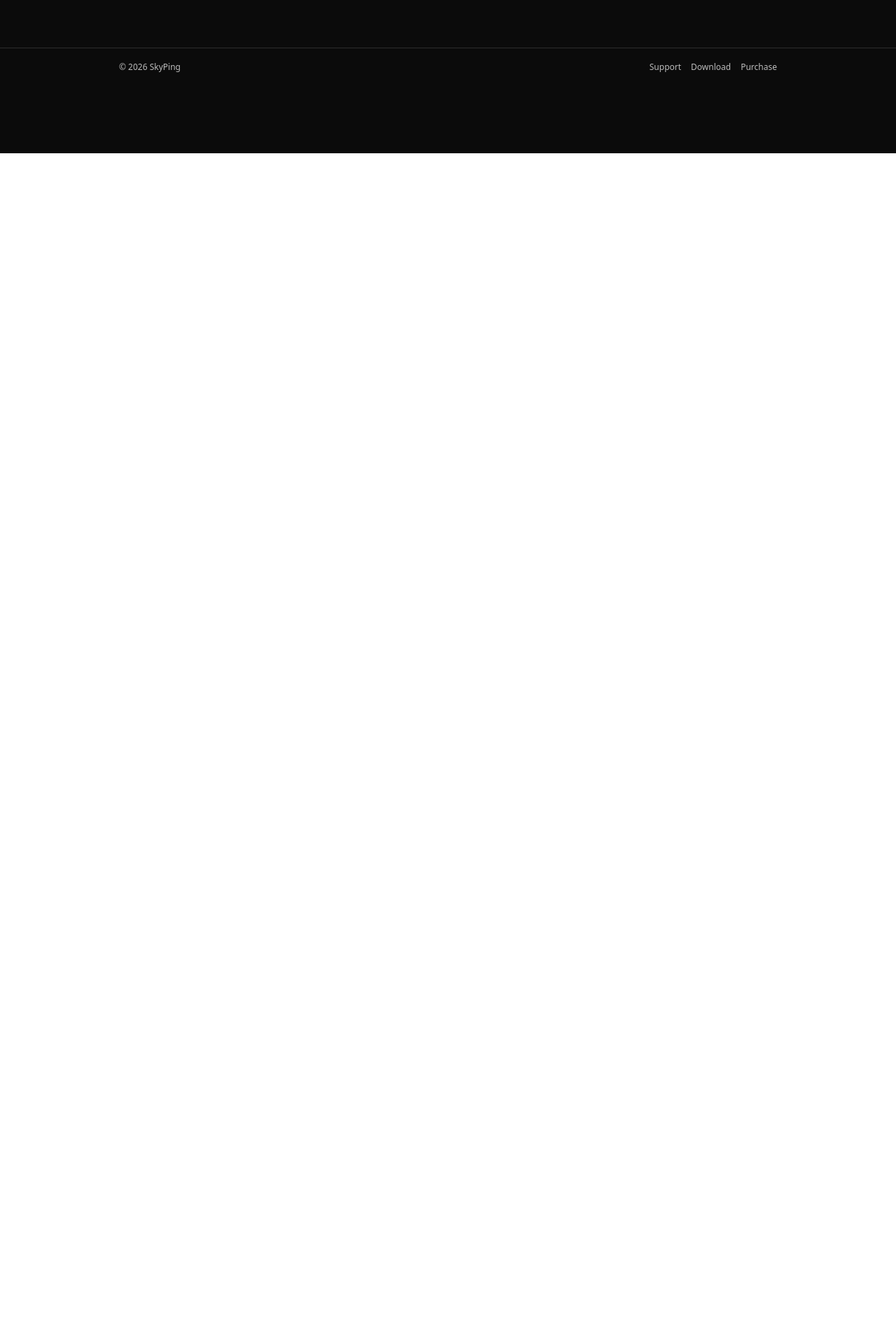
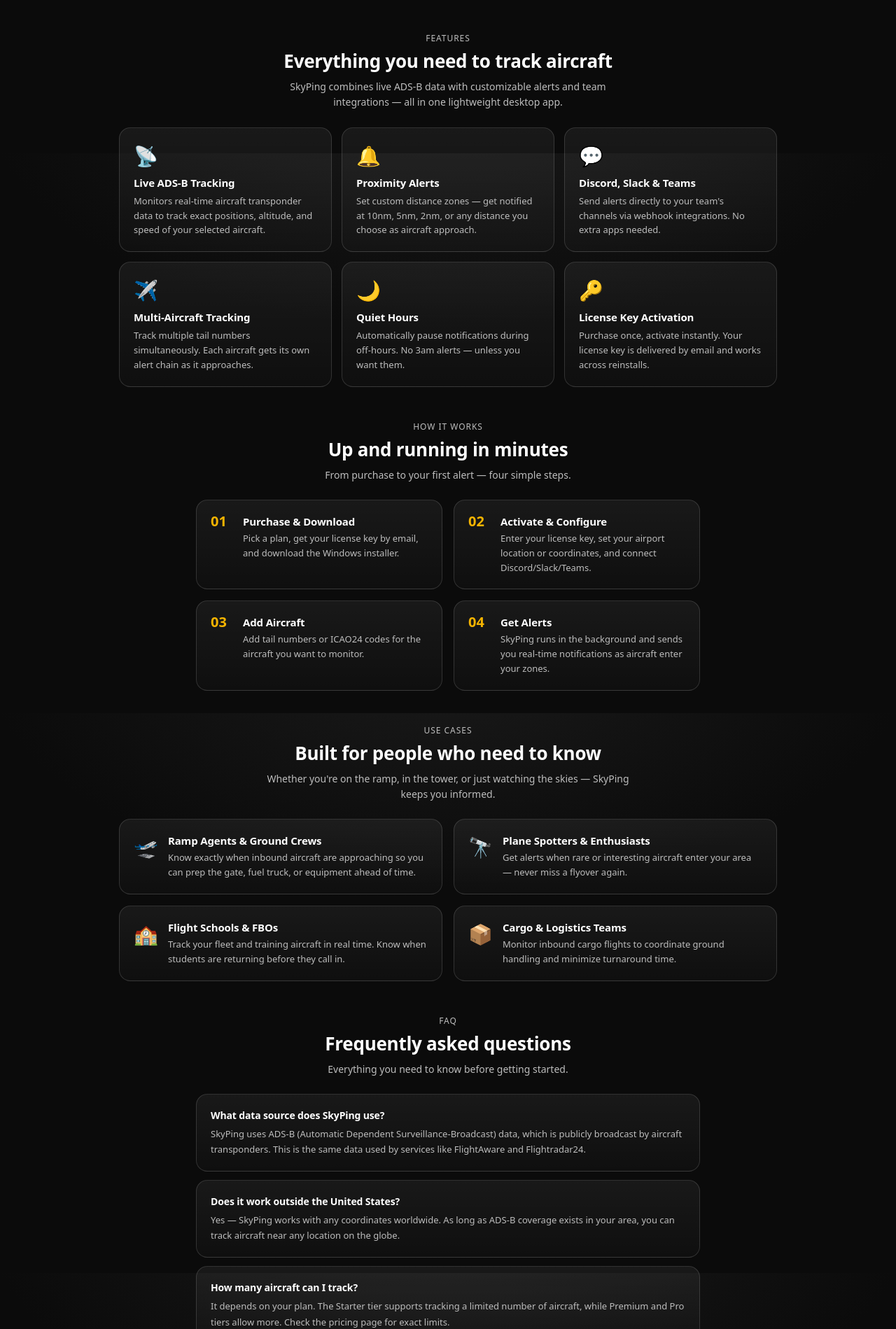
Before and after one commit to ShermR6/my-product-site, a Next.js app: page / in a window 1280 px wide. Shown: the part 581-2480 px from the top of the page at 70% size. Before the commit the page ends 800 px from the top, so only its background shows below. Built offline with nearby package versions, Linux system fonts and the light colour scheme; no server answers.

Commit message:
Update page.tsx

```diff
--- a/app/page.tsx
+++ b/app/page.tsx
@@ -1,9 +1,124 @@
 // app/page.tsx
 import Link from "next/link";
+
+const features = [
+  {
+    icon: "📡",
+    title: "Live ADS-B Tracking",
+    desc: "Monitors real-time aircraft transponder data to track exact positions, altitude, and speed of your selected aircraft.",
+  },
+  {
+    icon: "🔔",
+    title: "Proximity Alerts",
+    desc: "Set custom distance zones — get notified at 10nm, 5nm, 2nm, or any distance you choose as aircraft approach.",
+  },
+  {
+    icon: "💬",
+    title: "Discord, Slack & Teams",
+    desc: "Send alerts directly to your team's channels via webhook integrations. No extra apps needed.",
+  },
+  {
+    icon: "✈️",
+    title: "Multi-Aircraft Tracking",
+    desc: "Track multiple tail numbers simultaneously. Each aircraft gets its own alert chain as it approaches.",
+  },
+  {
+    icon: "🌙",
+    title: "Quiet Hours",
+    desc: "Automatically pause notifications during off-hours. No 3am alerts — unless you want them.",
+  },
+  {
+    icon: "🔑",
+    title: "License Key Activation",
+    desc: "Purchase once, activate instantly. Your license key is delivered by email and works across reinstalls.",
+  },
+];
+
+const steps = [
+  {
+    num: "01",
+    title: "Purchase & Download",
+    desc: "Pick a plan, get your license key by email, and download the Windows installer.",
+  },
+  {
+    num: "02",
+    title: "Activate & Configure",
+    desc: "Enter your license key, set your airport location or coordinates, and connect Discord/Slack/Teams.",
+  },
+  {
+    num: "03",
+    title: "Add Aircraft",
+    desc: "Add tail numbers or ICAO24 codes for the aircraft you want to monitor.",
+  },
+  {
+    num: "04",
+    title: "Get Alerts",
+    desc: "SkyPing runs in the background and sends you real-time notifications as aircraft enter your zones.",
+  },
+];
+
+const faqs = [
+  {
+    q: "What data source does SkyPing use?",
+    a: "SkyPing uses ADS-B (Automatic Dependent Surveillance-Broadcast) data, which is publicly broadcast by aircraft transponders. This is the same data used by services like FlightAware and Flightradar24.",
+  },
+  {
+    q: "Does it work outside the United States?",
+    a: "Yes — SkyPing works with any coordinates worldwide. As long as ADS-B coverage exists in your area, you can track aircraft near any location on the globe.",
+  },
+  {
+    q: "How many aircraft can I track?",
+    a: "It depends on your plan. The Starter tier supports tracking a limited number of aircraft, while Premium and Pro tiers allow more. Check the pricing page for exact limits.",
+  },
+  {
+    q: "Do I need to keep the app open for alerts to work?",
+    a: "The desktop app needs to be running, but it works quietly in the background. You don't need to keep it in the foreground — it will send notifications to your configured channels automatically.",
+  },
+  {
+    q: "What platforms are supported?",
+    a: "SkyPing is currently available as a Windows desktop application. macOS and Linux support are planned for future releases.",
+  },
+  {
+    q: "Can I customize the alert messages?",
+    a: "Absolutely. Each distance alert has a fully customizable message template with variables like {tail_number}, {airport}, {distance}, and {altitude} that get replaced with real data.",
+  },
+  {
+    q: "What happens if I reinstall or switch computers?",
+    a: "Your license key works across reinstalls. Just enter the same key on your new setup and you're good to go.",
+  },
+  {
+    q: "Is there a free trial?",
+    a: "There isn't a free trial at this time, but all plans come with support. If something isn't working as expected, reach out via the contact page and we'll help.",
+  },
+];
+
+const useCases = [
+  {
+    icon: "🛫",
+    title: "Ramp Agents & Ground Crews",
+    desc: "Know exactly when inbound aircraft are approaching so you can prep the gate, fuel truck, or equipment ahead of time.",
+  },
+  {
+    icon: "🔭",
+    title: "Plane Spotters & Enthusiasts",
+    desc: "Get alerts when rare or interesting aircraft enter your area — never miss a flyover again.",
+  },
+  {
+    icon: "🏫",
+    title: "Flight Schools & FBOs",
+    desc: "Track your fleet and training aircraft in real time. Know when students are returning before they call in.",
+  },
+  {
+    icon: "📦",
+    title: "Cargo & Logistics Teams",
+    desc: "Monitor inbound cargo flights to coordinate ground handling and minimize turnaround time.",
+  },
+];
 
 export default function HomePage() {
   return (
     <>
+      {/* Hero */}
       <div className="panel" style={{ padding: 22 }}>
         <div className="small" style={{ letterSpacing: "0.08em" }}>
           SkyPing
@@ -14,7 +129,9 @@
         </h1>
 
         <p>
-          Get live notifications on your device when your aircraft enters your defined proximity zone. Great for knowing how far away the plane is and when it will arrive.
+          Get live notifications on your device when your aircraft enters your
+          defined proximity zone. Great for knowing how far away the plane is
+          and when it will arrive.
         </p>
 
         <div className="btn-row">
@@ -36,20 +153,139 @@
 
       <div style={{ height: 18 }} />
 
+      {/* What / Who / Why */}
       <div className="grid-3">
         <div className="panel">
           <h2 className="section-title">What it does</h2>
-          <p className="section-sub">Tracks aircraft live, calculates distance from your saved location, and sends alerts when aircraft enter your zone.</p>
+          <p className="section-sub">
+            Tracks aircraft live, calculates distance from your saved location,
+            and sends alerts when aircraft enter your zone.
+          </p>
         </div>
         <div className="panel">
-          <h2 className="section-title">Who it’s for</h2>
-          <p className="section-sub">Aviation enthusiasts, Plane Spotters, Ramp Agents, Fuel Trucks, and anyone monitoring specific flights.</p>
+          <h2 className="section-title">Who it&apos;s for</h2>
+          <p className="section-sub">
+            Aviation enthusiasts, Plane Spotters, Ramp Agents, Fuel Trucks, and
+            anyone monitoring specific flights.
+          </p>
         </div>
         <div className="panel">
-          <h2 className="section-title">Why it’s better</h2>
-          <p className="section-sub">Fast alerts for when a selected aircraft enters your area.</p>
+          <h2 className="section-title">Why it&apos;s better</h2>
+          <p className="section-sub">
+            Fast alerts for when a selected aircraft enters your area.
+          </p>
         </div>
       </div>
+
+      {/* Features */}
+      <section style={{ marginTop: 48 }}>
+        <div style={{ textAlign: "center", marginBottom: 24 }}>
+          <div className="small" style={{ letterSpacing: "0.08em", marginBottom: 6 }}>FEATURES</div>
+          <h2 style={{ fontSize: 26 }}>Everything you need to track aircraft</h2>
+          <p style={{ maxWidth: 520, margin: "8px auto 0" }}>
+            SkyPing combines live ADS-B data with customizable alerts and team integrations — all in one lightweight desktop app.
+          </p>
+        </div>
+        <div className="grid-3">
+          {features.map((f) => (
+            <div className="panel" key={f.title} style={{ padding: 20 }}>
+              <div style={{ fontSize: 28, marginBottom: 10 }}>{f.icon}</div>
+              <h2 style={{ fontSize: 15, marginBottom: 6 }}>{f.title}</h2>
+              <p style={{ fontSize: 13, marginBottom: 0 }}>{f.desc}</p>
+            </div>
+          ))}
+        </div>
+      </section>
+
+      {/* How it works */}
+      <section style={{ marginTop: 48 }}>
+        <div style={{ textAlign: "center", marginBottom: 24 }}>
+          <div className="small" style={{ letterSpacing: "0.08em", marginBottom: 6 }}>HOW IT WORKS</div>
+          <h2 style={{ fontSize: 26 }}>Up and running in minutes</h2>
+          <p style={{ maxWidth: 480, margin: "8px auto 0" }}>
+            From purchase to your first alert — four simple steps.
+          </p>
+        </div>
+        <div className="grid-2" style={{ maxWidth: 720, margin: "0 auto" }}>
+          {steps.map((s) => (
+            <div className="panel" key={s.num} style={{ padding: 20, display: "flex", gap: 14, alignItems: "flex-start" }}>
+              <div style={{
+                fontSize: 20,
+                fontWeight: 900,
+                color: "var(--accent)",
+                lineHeight: 1,
+                flexShrink: 0,
+                width: 32,
+              }}>
+                {s.num}
+              </div>
+              <div>
+                <h2 style={{ fontSize: 15, marginBottom: 4 }}>{s.title}</h2>
+                <p style={{ fontSize: 13, marginBottom: 0 }}>{s.desc}</p>
+              </div>
+            </div>
+          ))}
+        </div>
+      </section>
+
+      {/* Use cases */}
+      <section style={{ marginTop: 48 }}>
+        <div style={{ textAlign: "center", marginBottom: 24 }}>
+          <div className="small" style={{ letterSpacing: "0.08em", marginBottom: 6 }}>USE CASES</div>
+          <h2 style={{ fontSize: 26 }}>Built for people who need to know</h2>
+          <p style={{ maxWidth: 520, margin: "8px auto 0" }}>
+            Whether you&apos;re on the ramp, in the tower, or just watching the skies — SkyPing keeps you informed.
+          </p>
+        </div>
+        <div className="grid-2">
+          {useCases.map((u) => (
+            <div className="panel" key={u.title} style={{ padding: 20, display: "flex", gap: 14, alignItems: "flex-start" }}>
+              <div style={{ fontSize: 28, flexShrink: 0 }}>{u.icon}</div>
+              <div>
+                <h2 style={{ fontSize: 15, marginBottom: 4 }}>{u.title}</h2>
+                <p style={{ fontSize: 13, marginBottom: 0 }}>{u.desc}</p>
+              </div>
+            </div>
+          ))}
+        </div>
+      </section>
+
+      {/* FAQ */}
+      <section style={{ marginTop: 48 }}>
+        <div style={{ textAlign: "center", marginBottom: 24 }}>
+          <div className="small" style={{ letterSpacing: "0.08em", marginBottom: 6 }}>FAQ</div>
+          <h2 style={{ fontSize: 26 }}>Frequently asked questions</h2>
+          <p style={{ maxWidth: 480, margin: "8px auto 0" }}>
+            Everything you need to know before getting started.
+          </p>
+        </div>
+        <div style={{ maxWidth: 720, margin: "0 auto", display: "flex", flexDirection: "column", gap: 12 }}>
+          {faqs.map((f) => (
+            <div className="panel" key={f.q} style={{ padding: 20 }}>
+              <h2 style={{ fontSize: 14, marginBottom: 6, color: "var(--text)" }}>{f.q}</h2>
+              <p style={{ fontSize: 13, marginBottom: 0, lineHeight: 1.7 }}>{f.a}</p>
+            </div>
+          ))}
+        </div>
+      </section>
+
+      {/* Bottom CTA */}
+      <section style={{ marginTop: 48, marginBottom: 8 }}>
+        <div className="panel" style={{ padding: 32, textAlign: "center" }}>
+          <h2 style={{ fontSize: 24, marginBottom: 6 }}>Ready to start tracking?</h2>
+          <p style={{ maxWidth: 440, margin: "0 auto 18px", fontSize: 14 }}>
+            Get SkyPing today and never miss an aircraft arrival again.
+          </p>
+          <div className="btn-row" style={{ justifyContent: "center" }}>
+            <Link className="btn btn-outline" href="/pricing">
+              View Pricing
+            </Link>
+            <Link className="btn btn-solid" href="/download">
+              Download Now
+            </Link>
+          </div>
+        </div>
+      </section>
     </>
   );
 }
```
